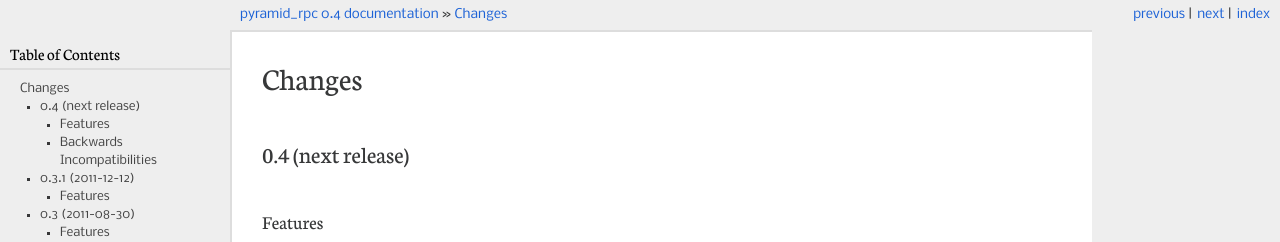
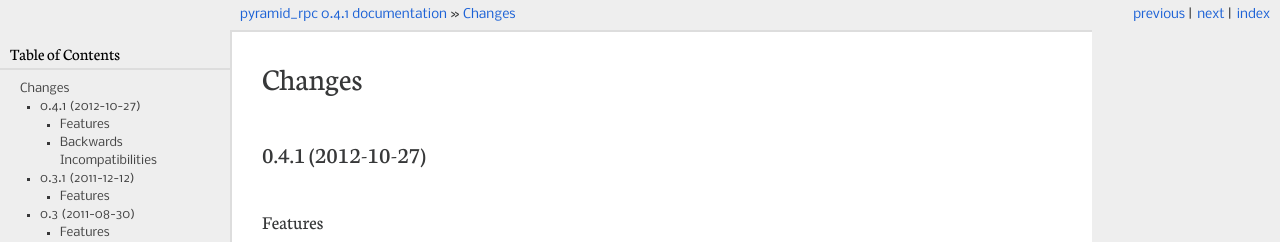
Before and after one commit to Pylons/pyramid_rpc, a Sphinx documentation site: the page built from docs/changes.rst, in a window 1280 px wide and 900 px high. Shown: the top 242 px of the window. Built offline with Sphinx 7.4.7, drawn with Linux system fonts in a browser that asks for light colours; some of the changed text lies outside the part shown.

Commit message:
prep 0.4.1

```diff
--- a/CHANGES.txt
+++ b/CHANGES.txt
@@ -1,4 +1,4 @@
-0.4 (next release)
+0.4.1 (2012-10-27)
 ==================
 
 Features
--- a/docs/conf.py
+++ b/docs/conf.py
@@ -55,7 +55,7 @@
 # other places throughout the built documents.
 #
 # The short X.Y version.
-version = '0.4'
+version = '0.4.1'
 # The full version, including alpha/beta/rc tags.
 release = version
 
--- a/setup.py
+++ b/setup.py
@@ -50,7 +50,7 @@
 ]
 
 setup(name='pyramid_rpc',
-      version='0.4',
+      version='0.4.1',
       description='RPC support for the Pyramid web framework',
       long_description=README + '\n\n' +  CHANGES,
       classifiers=[
```
